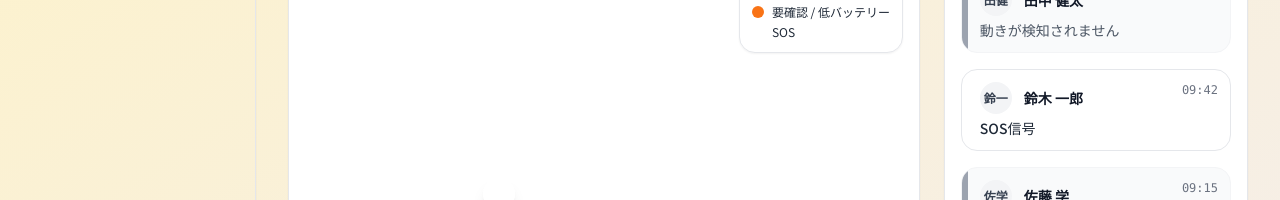
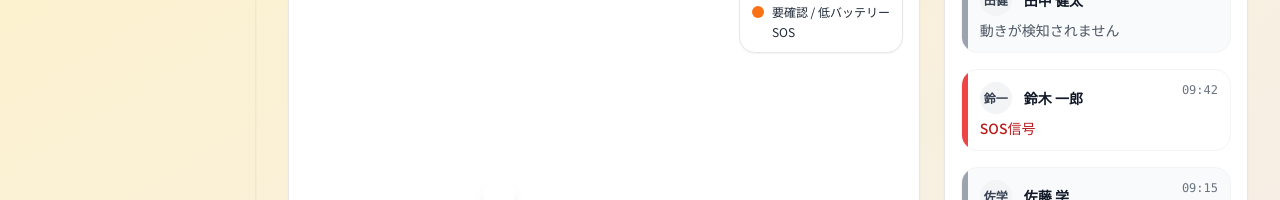
Before and after one commit to Reo05-code/omamori, a Next.js app in the folder frontend/: page /dashboard/demo in a window 1280 px wide. Shown: the part 401-601 px from the top of the page. Built offline with nearby package versions, Linux system fonts and the light colour scheme; no server answers.

Commit message:
(#148) style: AlertItem で重要度表示の色を Tailwind 標準に修正 - bg-danger → bg-red-500 に統一 - text-danger → text-red-700 に統一（ダークモード対応） - 背景色は変更なし、赤い左帯のみで重要度を表現

```diff
--- a/frontend/src/components/common/AlertItem.tsx
+++ b/frontend/src/components/common/AlertItem.tsx
@@ -15,13 +15,13 @@ export default function AlertItem({
   const base = 'flex rounded-lg overflow-hidden border';
   const classes =
     variant === 'important'
-      ? `${base} bg-danger/10 border border-danger/30`
+      ? `${base} bg-white-50 dark:bg-slate-800/50 border border-gray-100 dark:border-white-700`
       : variant === 'muted'
         ? `${base} bg-gray-50 dark:bg-slate-800/50 opacity-60 border border-gray-100 dark:border-gray-700`
         : `${base} bg-gray-50 dark:bg-slate-800/50 border border-gray-100 dark:border-gray-700`;
 
   const bar =
-    variant === 'important' ? 'bg-danger' : variant === 'muted' ? 'bg-green-500' : 'bg-gray-400';
+    variant === 'important' ? 'bg-red-500' : variant === 'muted' ? 'bg-green-500' : 'bg-gray-400';
 
   const initials = name
     .split(/\s+/)
@@ -45,7 +45,7 @@ export default function AlertItem({
           <span className="text-xs font-mono text-gray-500 dark:text-gray-400">{time}</span>
         </div>
         <p
-          className={`text-sm ${variant === 'important' ? 'text-danger dark:text-red-200 font-medium' : 'text-gray-600 dark:text-gray-300'}`}
+          className={`text-sm ${variant === 'important' ? 'text-red-700 dark:text-red-200 font-medium' : 'text-gray-600 dark:text-gray-300'}`}
         >
           {text}
         </p>
```
